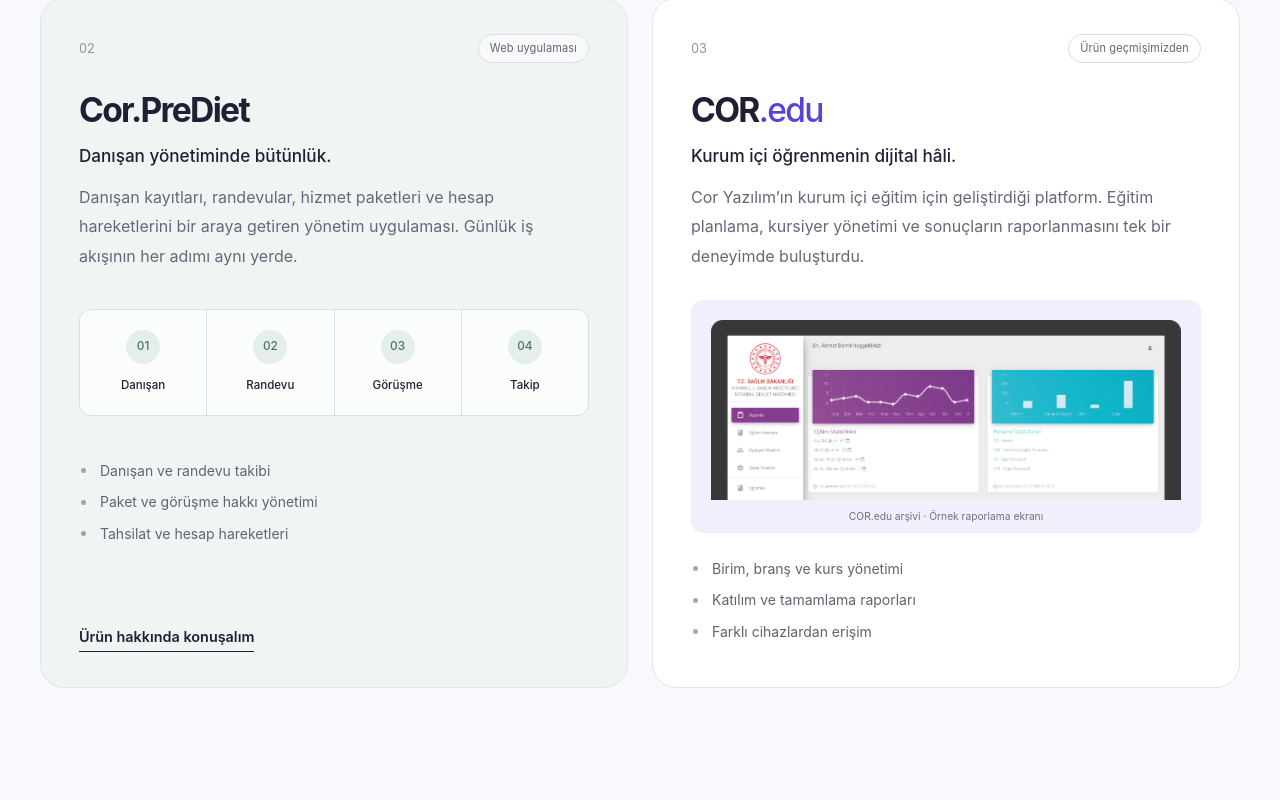
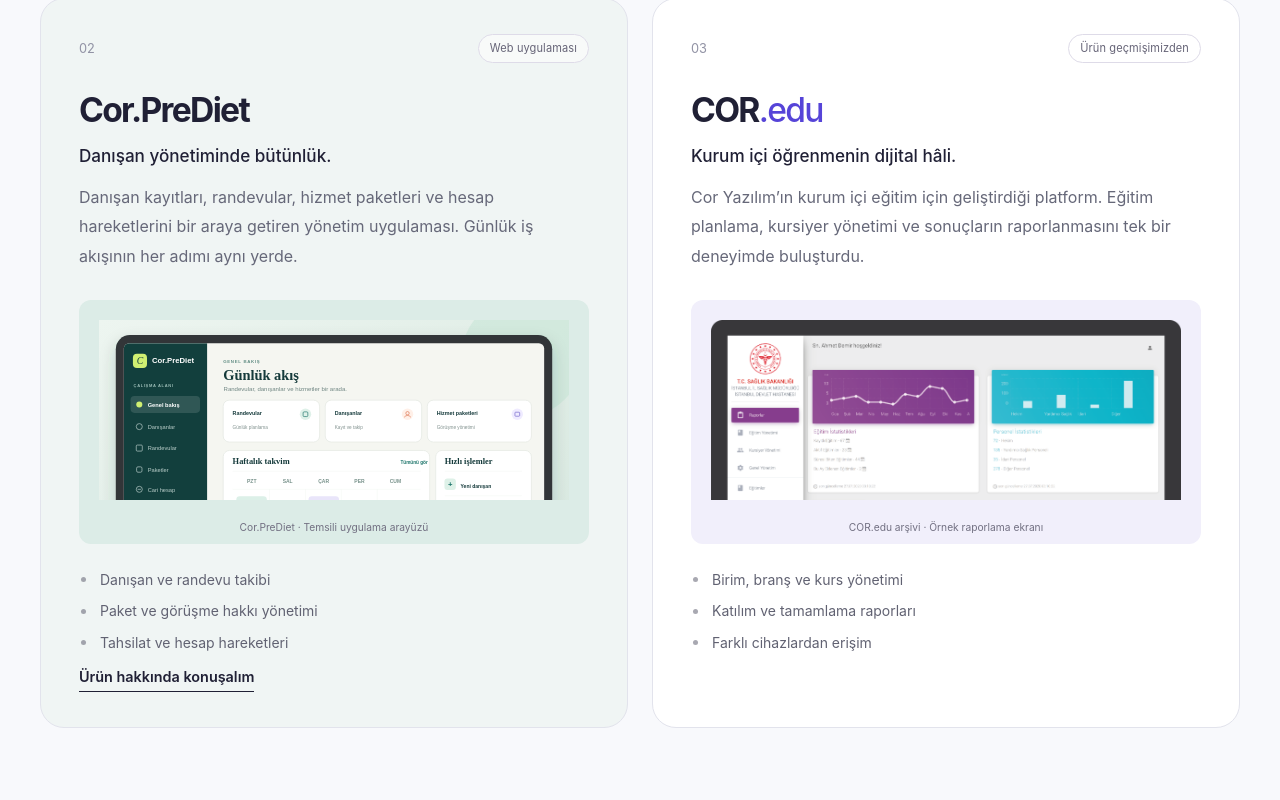
Before and after one commit to fozcini/coryazilim, a plain HTML site: page index.html in a window 1280 px wide. Shown: the part 1781-2581 px from the top of the page. Drawn offline with Linux system fonts and the light colour scheme.

Commit message:
Match Cor.PreDiet preview with COR.edu

```diff
--- a/index.html
+++ b/index.html
@@ -32,8 +32,8 @@
   <div class="section-heading"><div><p class="eyebrow">01 / ÜRÜNLERİMİZ</p><h2 id="products-title">Farklı ihtiyaçlar.<br>Aynı üretme tutkusu.</h2></div><p>Her ürün, çözmek istediğimiz gerçek bir ihtiyaçla başlıyor. İşte üzerinde çalıştığımız alanlar ve bugüne taşıdığımız deneyim.</p></div>
   <article class="product-feature" id="lorevia"><div class="feature-copy"><div class="product-topline"><span class="product-name">Lorevia</span><span class="badge">Geliştirme aşamasında</span></div><h3>Bir hikâye.<br>Senin seçimlerin.</h3><p>Lorevia, okuyucuyu hikâyenin bir parçası yapan mobil interaktif kurgu uygulamamız. Karakterlerle tanış, seçimlerini yap ve hikâyenin farklı yollarını keşfet.</p><ul class="feature-list"><li>Seçimlere göre ilerleyen hikâyeler</li><li>Bölüm bazlı mobil okuma deneyimi</li><li>Hikâye üretimi için Story Studio</li></ul><a class="button button-light" href="mailto:info@coryazilim.com?subject=Lorevia">Ürün hakkında konuşalım</a></div><figure class="lorevia-art"><img src="./assets/lorevia-story.png" alt="Lorevia · Velvet Vows hikâye görseli" width="941" height="1672" loading="lazy"><figcaption>Lorevia · Velvet Vows hikâye görseli</figcaption></figure></article>
   <div class="product-grid">
-    <article class="product-card clinic-card" id="prediet"><div class="product-topline"><span class="product-number">02</span><span class="badge badge-light">Web uygulaması</span></div><h3>Cor.PreDiet</h3><p class="product-subtitle">Danışan yönetiminde bütünlük.</p><p>Danışan kayıtları, randevular, hizmet paketleri ve hesap hareketlerini bir araya getiren yönetim uygulaması. Günlük iş akışının her adımı aynı yerde.</p><div class="workflow" aria-label="Danışan yönetiminde bütünlük."><div><span class="workflow-number">01</span><span>Danışan</span></div><div><span class="workflow-number">02</span><span>Randevu</span></div><div><span class="workflow-number">03</span><span>Görüşme</span></div><div><span class="workflow-number">04</span><span>Takip</span></div></div><ul class="feature-list"><li>Danışan ve randevu takibi</li><li>Paket ve görüşme hakkı yönetimi</li><li>Tahsilat ve hesap hareketleri</li></ul><a class="text-link" href="mailto:info@coryazilim.com?subject=Cor.PreDiet">Ürün hakkında konuşalım</a></article>
-    <article class="product-card edu-card" id="cor-edu"><div class="product-topline"><span class="product-number">03</span><span class="badge badge-light">Ürün geçmişimizden</span></div><h3>COR<span>.edu</span></h3><p class="product-subtitle">Kurum içi öğrenmenin dijital hâli.</p><p>Cor Yazılım’ın kurum içi eğitim için geliştirdiği platform. Eğitim planlama, kursiyer yönetimi ve sonuçların raporlanmasını tek bir deneyimde buluşturdu.</p><figure class="edu-art"><a href="./assets/cor-edu.png" target="_blank" rel="noopener" aria-label="COR.edu arşivi · Örnek raporlama ekranı"><img src="./assets/cor-edu.png" alt="COR.edu arşivi · Örnek raporlama ekranı" width="4066" height="3309" loading="lazy"></a><figcaption>COR.edu arşivi · Örnek raporlama ekranı</figcaption></figure><ul class="feature-list"><li>Birim, branş ve kurs yönetimi</li><li>Katılım ve tamamlama raporları</li><li>Farklı cihazlardan erişim</li></ul></article>
+    <article class="product-card clinic-card" id="prediet"><div class="product-topline"><span class="product-number">02</span><span class="badge badge-light">Web uygulaması</span></div><h3>Cor.PreDiet</h3><p class="product-subtitle">Danışan yönetiminde bütünlük.</p><p>Danışan kayıtları, randevular, hizmet paketleri ve hesap hareketlerini bir araya getiren yönetim uygulaması. Günlük iş akışının her adımı aynı yerde.</p><figure class="product-art clinic-art"><a href="./assets/cor-prediet.svg" target="_blank" rel="noopener" aria-label="Cor.PreDiet · Temsili uygulama arayüzü"><img src="./assets/cor-prediet.svg" alt="Cor.PreDiet · Temsili uygulama arayüzü" width="1400" height="1020" loading="lazy"></a><figcaption>Cor.PreDiet · Temsili uygulama arayüzü</figcaption></figure><ul class="feature-list"><li>Danışan ve randevu takibi</li><li>Paket ve görüşme hakkı yönetimi</li><li>Tahsilat ve hesap hareketleri</li></ul><a class="text-link" href="mailto:info@coryazilim.com?subject=Cor.PreDiet">Ürün hakkında konuşalım</a></article>
+    <article class="product-card edu-card" id="cor-edu"><div class="product-topline"><span class="product-number">03</span><span class="badge badge-light">Ürün geçmişimizden</span></div><h3>COR<span>.edu</span></h3><p class="product-subtitle">Kurum içi öğrenmenin dijital hâli.</p><p>Cor Yazılım’ın kurum içi eğitim için geliştirdiği platform. Eğitim planlama, kursiyer yönetimi ve sonuçların raporlanmasını tek bir deneyimde buluşturdu.</p><figure class="product-art edu-art"><a href="./assets/cor-edu.png" target="_blank" rel="noopener" aria-label="COR.edu arşivi · Örnek raporlama ekranı"><img src="./assets/cor-edu.png" alt="COR.edu arşivi · Örnek raporlama ekranı" width="4066" height="3309" loading="lazy"></a><figcaption>COR.edu arşivi · Örnek raporlama ekranı</figcaption></figure><ul class="feature-list"><li>Birim, branş ve kurs yönetimi</li><li>Katılım ve tamamlama raporları</li><li>Farklı cihazlardan erişim</li></ul></article>
   </div>
 </section>
 <section id="approach" class="approach section" aria-labelledby="approach-title"><div class="container"><div class="section-heading"><div><p class="eyebrow">02 / YAKLAŞIMIMIZ</p><h2 id="approach-title">Koddan önce,<br>ihtiyacı anlıyoruz.</h2></div><p>İyi yazılımın başlangıç noktası daha fazla özellik değil, doğru sorular. Kullanıcının işini gerçekten kolaylaştıran deneyimlere odaklanıyoruz.</p></div><div class="steps"><article><span class="step-number">01</span><h3>Anla.</h3><p>İnsanları ve iş akışını tanır, çözülmesi gereken asıl problemi belirleriz.</p></article><article><span class="step-number">02</span><h3>Tasarla.</h3><p>Karmaşık süreçleri, anlaşılır ve kolay kullanılan bir ürün deneyimine dönüştürürüz.</p></article><article><span class="step-number">03</span><h3>Geliştir.</h3><p>Kullanılabilir bir ilk sürüm üretir, geri bildirimlerle ürünü adım adım iyileştiririz.</p></article></div></div></section>
```
